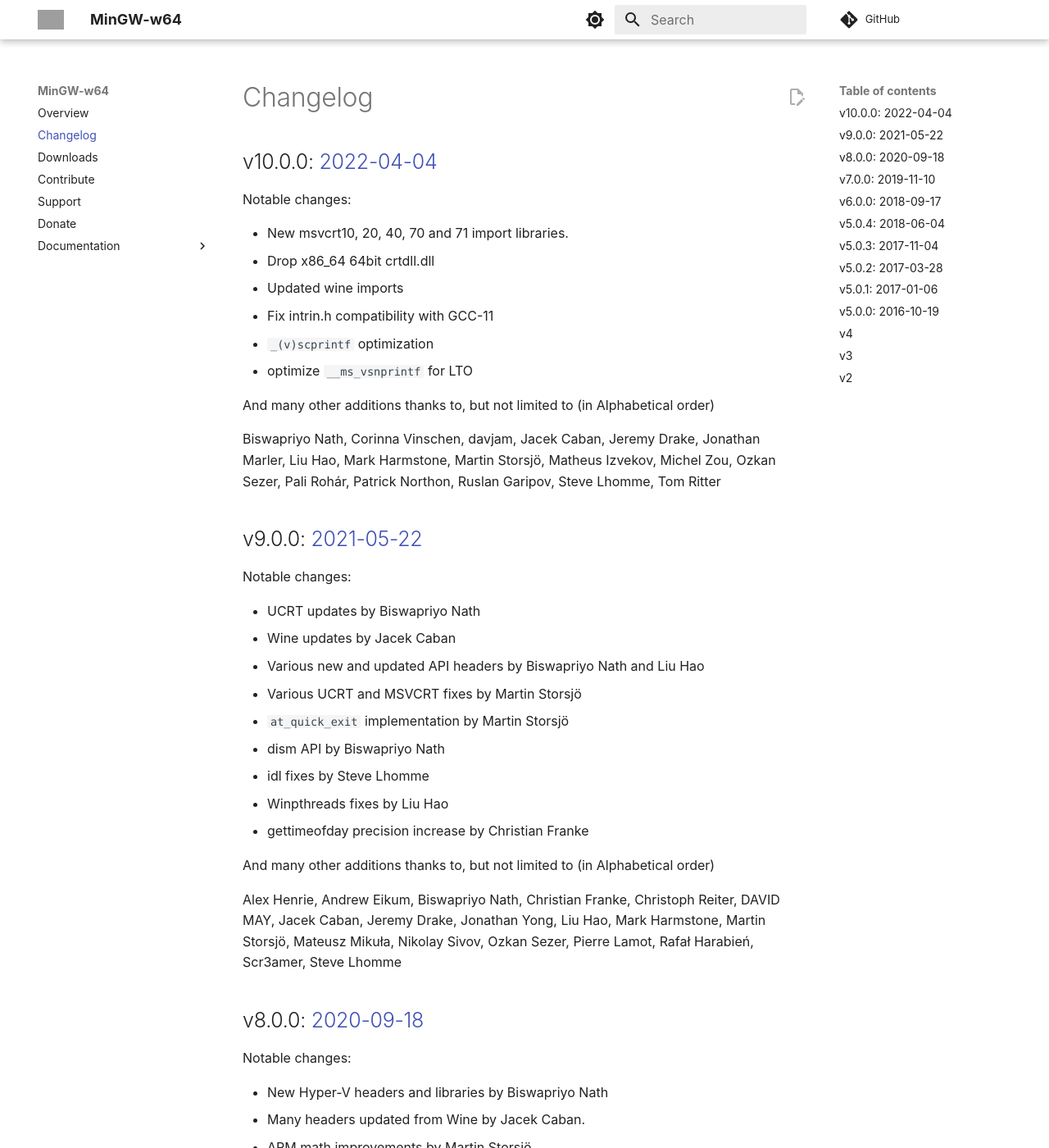
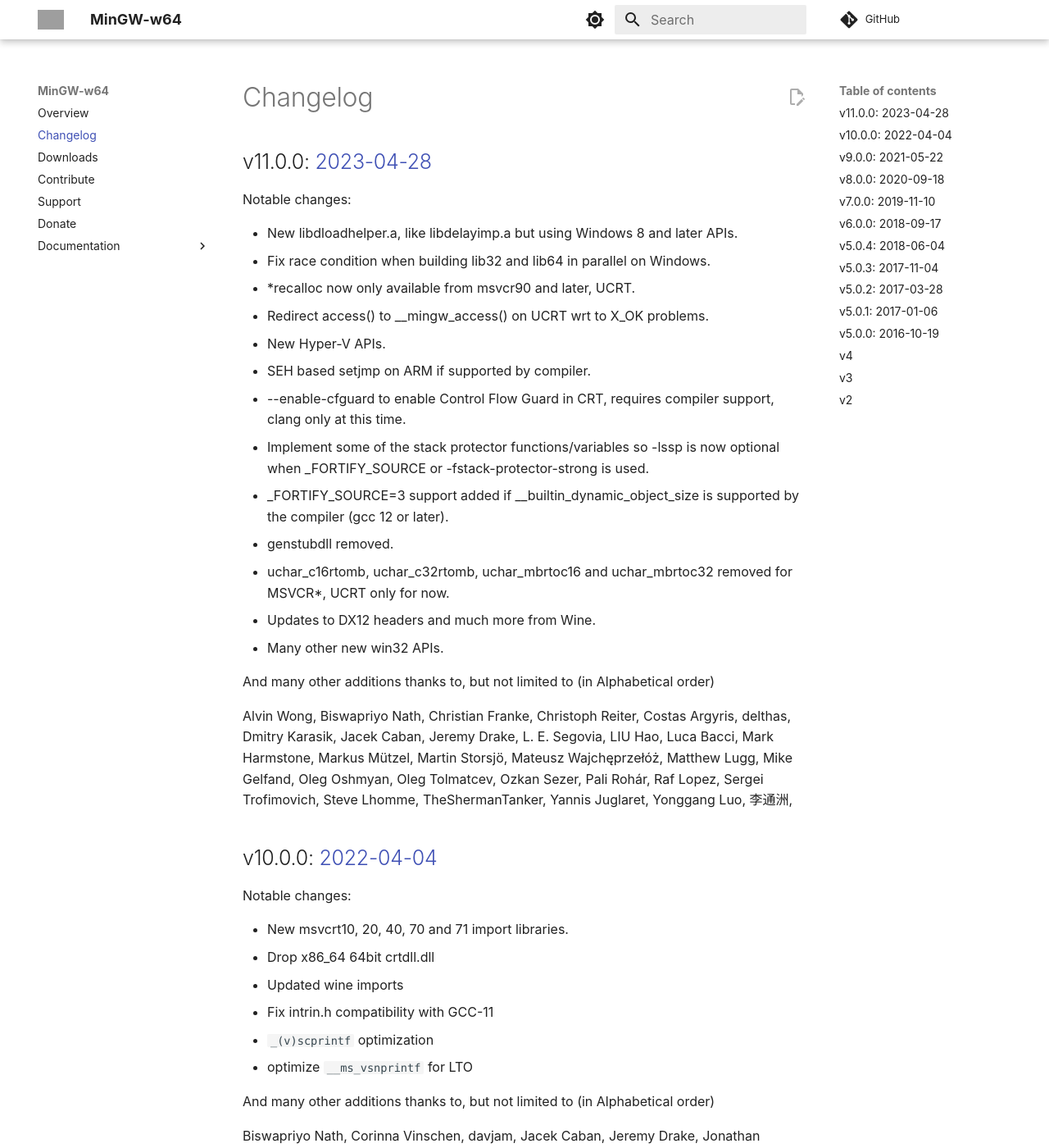
Before and after one commit to mingw-w64/mingw-w64.github.io, an MkDocs documentation site: the page built from web/changelog.md, in a window 1280 px wide and 1400 px high. Shown: the whole window at 82% size. Built offline with MkDocs 1.6.1 and Material for MkDocs 9.7.7, drawn with Linux system fonts in a browser that asks for light colours; comment, search, counter and statistics services are not loaded; grey boxes are pictures that could not be loaded.

Commit message:
new release

```diff
--- a/web/changelog.md
+++ b/web/changelog.md
@@ -1,4 +1,36 @@
 # Changelog
+
+## v11.0.0: [2023-04-28](https://sourceforge.net/p/mingw-w64/mailman/message/37837156/)
+
+Notable changes:
+
+- New libdloadhelper.a, like libdelayimp.a but using Windows 8 and later APIs.
+- Fix race condition when building lib32 and lib64 in parallel on Windows.
+- *recalloc now only available from msvcr90 and later, UCRT.
+- Redirect access() to __mingw_access() on UCRT wrt to X_OK problems.
+- New Hyper-V APIs.
+- SEH based setjmp on ARM if supported by compiler.
+- --enable-cfguard to enable Control Flow Guard in CRT, requires compiler
+  support, clang only at this time.
+- Implement some of the stack protector functions/variables so -lssp is
+  now optional when _FORTIFY_SOURCE or -fstack-protector-strong is used.
+- _FORTIFY_SOURCE=3 support added if __builtin_dynamic_object_size is supported
+  by the compiler (gcc 12 or later).
+- genstubdll removed.
+- uchar_c16rtomb, uchar_c32rtomb, uchar_mbrtoc16 and uchar_mbrtoc32 removed for
+  MSVCR*, UCRT only for now.
+- Updates to DX12 headers and much more from Wine.
+- Many other new win32 APIs.
+
+And many other additions thanks to, but not limited to (in Alphabetical
+order)
+
+Alvin Wong, Biswapriyo Nath, Christian Franke, Christoph Reiter, Costas Argyris,
+delthas, Dmitry Karasik, Jacek Caban, Jeremy Drake, L. E. Segovia, LIU Hao, Luca
+Bacci, Mark Harmstone, Markus Mützel, Martin Storsjö, Mateusz Wajchęprzełóż,
+Matthew Lugg, Mike Gelfand, Oleg Oshmyan, Oleg Tolmatcev, Ozkan Sezer, Pali
+Rohár, Raf Lopez, Sergei Trofimovich, Steve Lhomme, TheShermanTanker, Yannis
+Juglaret, Yonggang Luo, 李通洲,
 
 ## v10.0.0: [2022-04-04](https://sourceforge.net/p/mingw-w64/mailman/message/37635065/)
 
```
